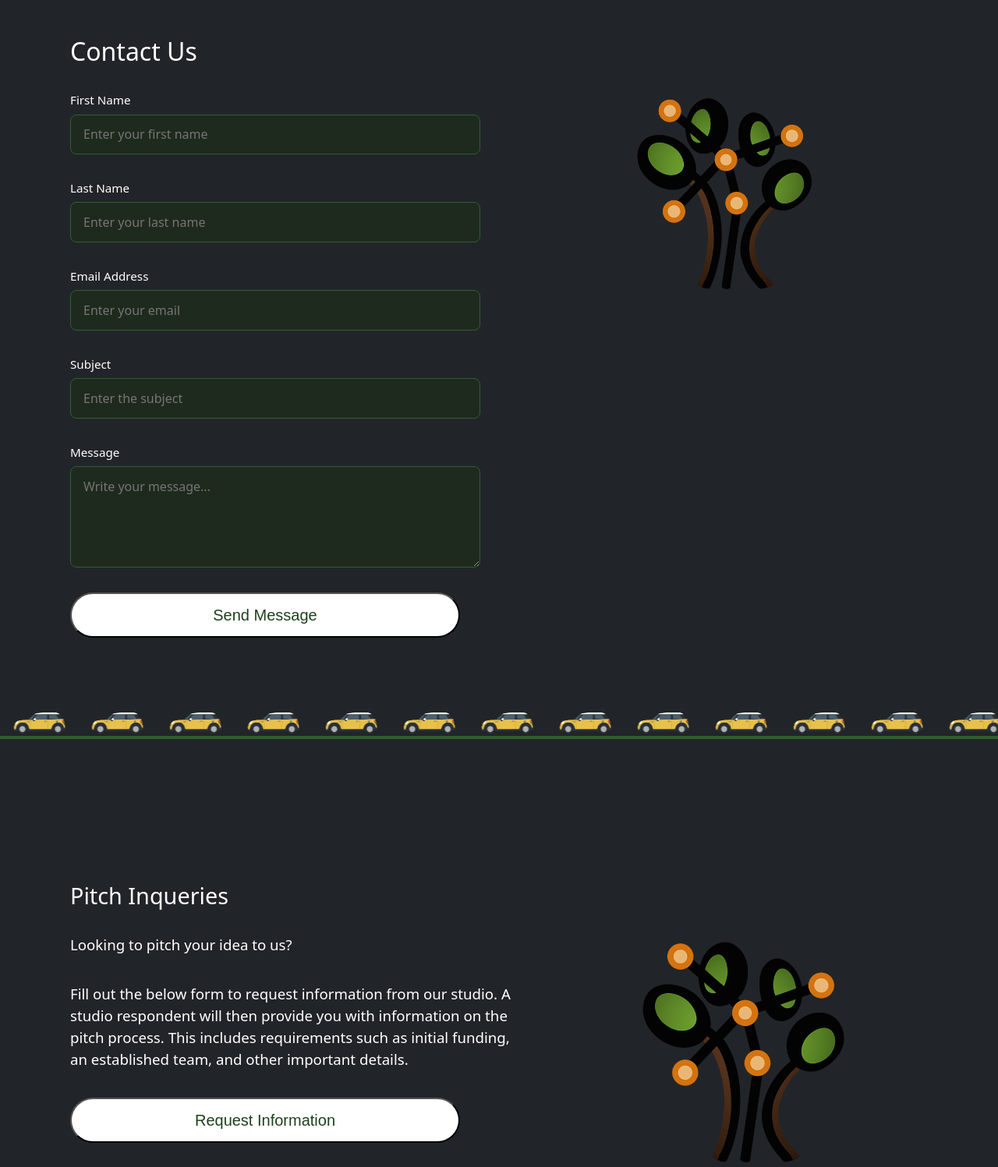
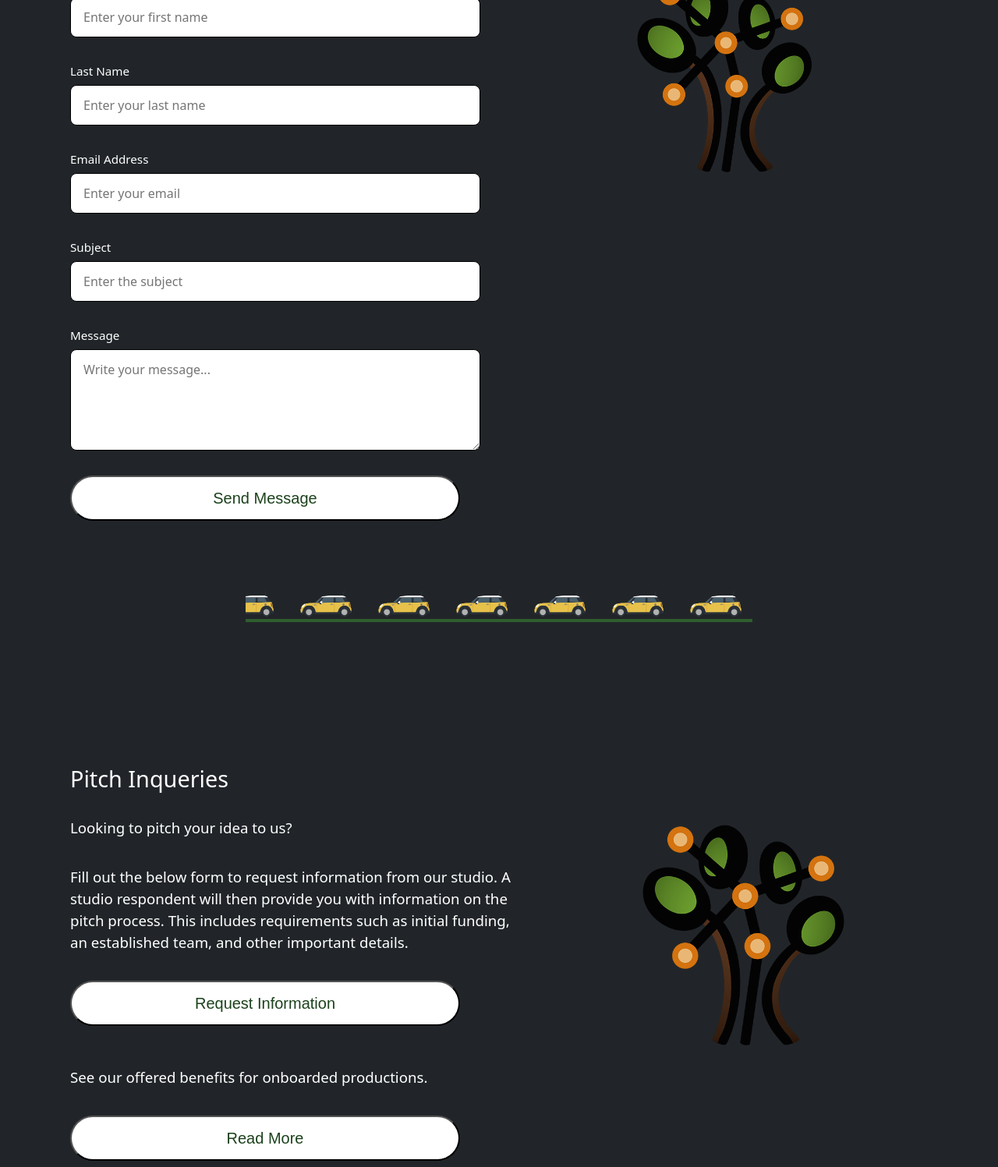
Before and after one commit to olivetreestudiosllc/olive-tree-studios-website, a PHP site: page /contact in a window 1280 px wide. Shown: the part 537-2034 px from the top of the page at 78% size. Run offline with PHP 8.4, Linux system fonts and the light colour scheme; some web fonts are replaced.

Commit message:
Fixes based on feedback - about page - Contact page

```diff
--- a/about/about.css
+++ b/about/about.css
@@ -3,7 +3,7 @@
 /* Top banner placeholder */
 .about-banner {
     width: 100%;
-    height: 320px;
+    height: 250px;
     background: url('https://www.motortrend.com/uploads/2022/11/2023-Mini-Cooper-SE-11.jpg') center/cover no-repeat;
     border-bottom: 4px solid #2f5e2f;
 }
--- a/contact/contact.css
+++ b/contact/contact.css
@@ -10,7 +10,7 @@
 
 .contact-banner {
     width: 100%;
-    height: 400px;
+    height: 250px;
     background: url('https://www.motortrend.com/uploads/2022/11/2023-Mini-Cooper-SE-11.jpg') center/cover no-repeat;
     border-bottom: 4px solid #2f5e2f;
 }
@@ -57,8 +57,8 @@
 .contact-form textarea {
     margin-top: 0.4rem;
     padding: 0.8rem 1rem;
-    background: #1f2a1f;
-    border: 1px solid #2f5e2f;
+    background: #ffffff;
+    border: 1px solid #000000;
     border-radius: 8px;
     color: #ffffff;
     font-size: 1rem;
@@ -161,3 +161,19 @@
         text-align: center;
     }
 }
+
+/* DIVIDER RAIL */
+.divider-rail {
+  position: center;
+  max-width: 1100px;
+  overflow: hidden;
+  border-bottom: 4px solid #2f5e2f;
+  margin: 0.5rem auto 1.5rem;
+}
+
+/* Mobile override */
+@media (max-width: 1100px) {
+  .divider-rail {
+    width: 650px; /* or whatever width you prefer visually */
+  }
+}
--- a/contact/index.html
+++ b/contact/index.html
@@ -6,11 +6,11 @@
     <meta name="viewport" content="width=device-width, initial-scale=1.0">
     <link rel="icon" href="/site-images/tab-icon.png">
 
-    <!-- PAGE SPECIFIC CSS -->
-    <link rel="stylesheet" href="contact.css">
-
     <!-- SITEWIDE CSS -->
     <link rel="stylesheet" href="../site-css/main.css">
+
+        <!-- PAGE SPECIFIC CSS -->
+    <link rel="stylesheet" href="contact.css">
 
     <!-- BOOTSTRAP / FONTS -->
     <link href="/site-css/bootstrap-4.4.1.css" rel="stylesheet">
--- a/site-css/main.css
+++ b/site-css/main.css
@@ -335,17 +335,23 @@ body > section {
 /* DIVIDER RAIL */
 .divider-rail {
   position: center;
-  width: 100%;
+  max-width: 1300px;
   overflow: hidden;
   border-bottom: 4px solid #2f5e2f;
   margin: 0.5rem auto 1.5rem;
+}
+
+/* Mobile override */
+@media (max-width: 1300px) {
+  .divider-rail {
+    width: 650px; /* or whatever width you prefer visually */
+  }
 }
 
 .divider-rail .rails {
   display: flex;
   gap: 30px;                 /* spacing between each car */
   align-items: end;          /* align cars to bottom */
-  /* duplicate length must be >= 2x viewport so loop is seamless */
   transform: translateX(0);
   animation: rail-drive 10s linear infinite;
 }
@@ -359,7 +365,7 @@ body > section {
 /* animation moves the whole strip left continuously */
 @keyframes rail-drive {
   from { transform: translateX(0); }
-  to   { transform: translateX(-10%); } /* adjust depending on duplication */
+  to   { transform: translateX(-200px); } /* adjust depending on duplication */
 }
 
 /* ===== HAMBURGER MENU ===== */
```
